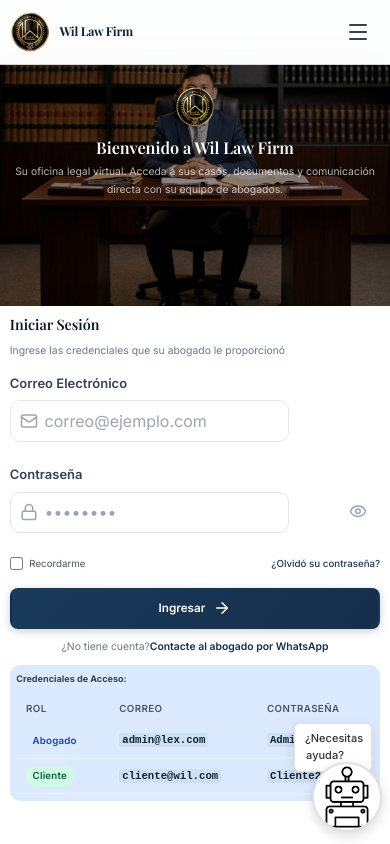
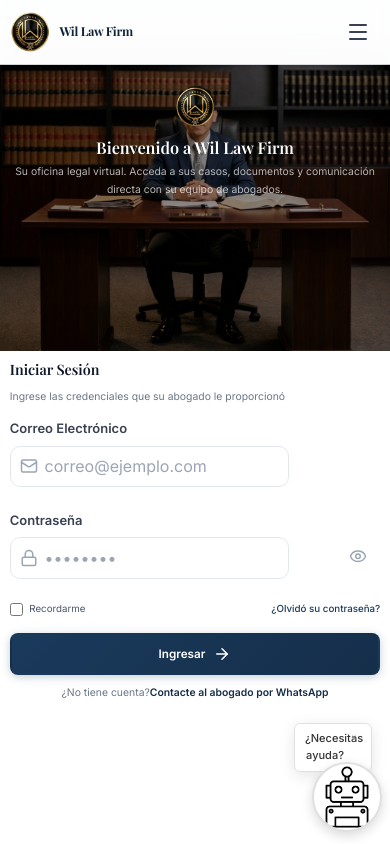
Before and after one commit to katherinecontreras11-dotcom/Oficina-virtual-William, a React (Vite) app: page /login in a window 390 px wide. Shown: the top 844 px of the page. Built offline with nearby package versions, Linux system fonts and the light colour scheme; no server answers.

Commit message:
UI: remove login credentials panel

```diff
--- a/src/pages/Login.css
+++ b/src/pages/Login.css
@@ -201,23 +201,6 @@
 }
 .login-switch button:hover { text-decoration: underline; }
 
-.login-demo-hint {
-  margin-top: var(--space-6);
-  padding: var(--space-4);
-  background: var(--info-light);
-  border-radius: var(--radius-md);
-  font-size: 0.8rem;
-  color: var(--neutral-700);
-  line-height: 1.5;
-}
-.login-demo-hint code {
-  font-weight: 700;
-  color: var(--primary-700);
-  background: rgba(26, 58, 92, 0.06);
-  padding: 1px 5px;
-  border-radius: 3px;
-}
-
 /* Tablets (1024px and below) */
 @media (max-width: 1024px) {
   .login-page {
@@ -325,16 +308,6 @@
     font-size: 16px;
   }
 
-  .login-demo-hint {
-    font-size: 0.75rem;
-    padding: var(--space-3);
-    overflow-x: auto;
-    -webkit-overflow-scrolling: touch;
-  }
-
-  .login-demo-hint .credentials-table {
-    min-width: 320px;
-  }
 }
 
 /* Small phones (480px and below) */
@@ -407,13 +380,4 @@
     font-size: 0.8rem;
   }
 
-  .login-demo-hint {
-    font-size: 0.7rem;
-    padding: var(--space-2);
-    margin-top: var(--space-4);
-  }
-
-  .login-demo-hint code {
-    padding: 1px 3px;
-  }
 }
--- a/src/pages/Login.jsx
+++ b/src/pages/Login.jsx
@@ -142,26 +142,6 @@ export default function Login() {
             </button>
           </p>
 
-          <div className="login-demo-hint">
-            <p><strong>Credenciales de Acceso:</strong></p>
-            <table className="credentials-table">
-              <thead>
-                <tr><th>Rol</th><th>Correo</th><th>Contraseña</th></tr>
-              </thead>
-              <tbody>
-                <tr>
-                  <td><span className="badge badge--info">Abogado</span></td>
-                  <td><code>admin@lex.com</code></td>
-                  <td><code>Admin2026</code></td>
-                </tr>
-                <tr>
-                  <td><span className="badge badge--success">Cliente</span></td>
-                  <td><code>cliente@wil.com</code></td>
-                  <td><code>Cliente2026</code></td>
-                </tr>
-              </tbody>
-            </table>
-          </div>
         </div>
       </div>
     </div>
```
